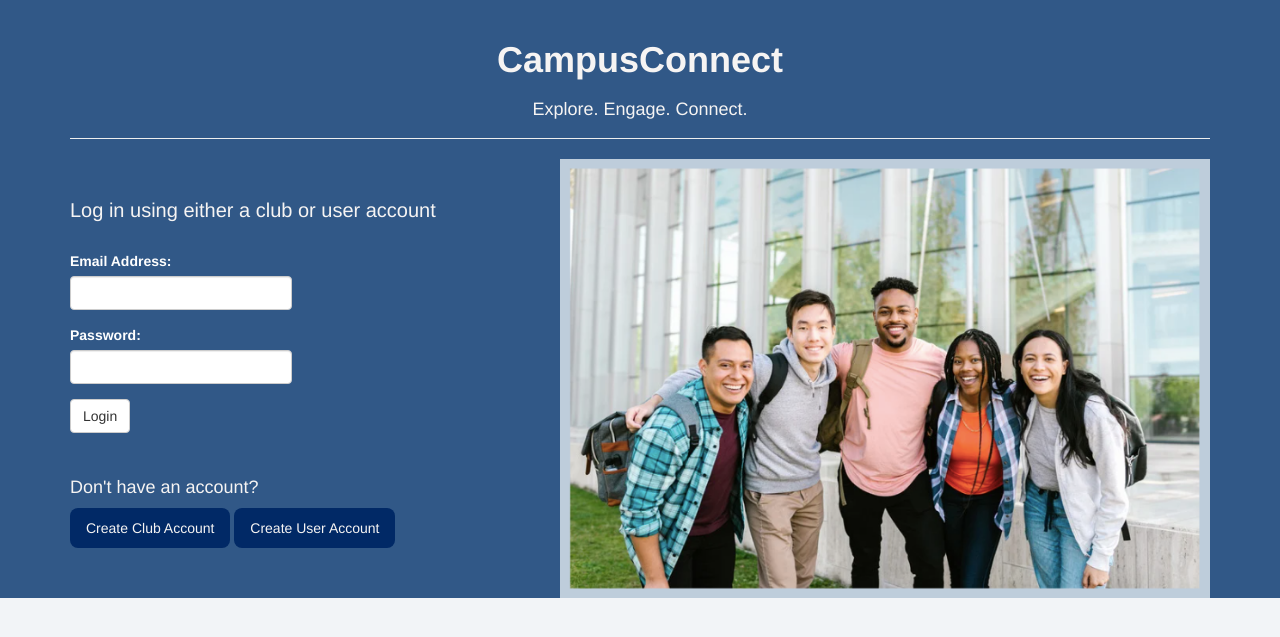
After one commit to ECE444-2023Fall/project-1-web-application-design-group20-commitcartel, a Flask app: page /login in a window 1280 px wide. The commit adds this page. Shown: the top 637 px of the page. Run offline with Flask 3, Linux system fonts and the light colour scheme; some libraries are stand-ins or nearby versions.

Commit message:
Created UI for login page, modified links in create_club.html and create_user_account.html to correctly link to login page (#68)
* Created UI for login page, modified links in create_club.html and create_user_account.html to correctly link to login page

* Added CSS into seperate file

---------

Co-authored-by: arafatsyed <55632837+arafatsyed@users.noreply.github.com>

```diff
--- a/routes/user_auth_routes.py
+++ b/routes/user_auth_routes.py
@@ -30,7 +30,7 @@ def login():
                 session['is_user'] = True
                 session['user_id'] = str(user_data['_id'])
                 # Redirect to where needed
-                return redirect(url_for('/explore'))
+                return redirect(url_for('explore'))
 
         success, club_data = get_data_one("Clubs", {"email": email}, {'_id': 1, 'email': 1, 'password': 1})
 
--- a/static/style.css
+++ b/static/style.css
@@ -103,6 +103,43 @@ html{
     display: block;
 }
 
+.help-block {color: #ffffff !important;}
+
+.control-label {color: #ffffff !important;}
+
+.alignright {float: right;}
+
+.button-1 {
+    background-color: #012966;
+    border-radius: 8px;
+    border-style: none;
+    box-sizing: border-box;
+    color: #FFFFFF;
+    cursor: pointer;
+    display: inline-block;
+    font-family: "Haas Grot Text R Web", "Helvetica Neue", Helvetica, Arial, sans-serif;
+    font-size: 14px;
+    font-weight: 500;
+    height: 40px;
+    line-height: 20px;
+    list-style: none;
+    margin: 0;
+    outline: none;
+    padding: 10px 16px;
+    position: relative;
+    text-align: center;
+    text-decoration: none;
+    transition: color 100ms;
+    vertical-align: baseline;
+    user-select: none;
+    -webkit-user-select: none;
+    touch-action: manipulation;
+}
+
+.button-1:hover,
+.button-1:focus {
+background-color: #19345d;
+=======
 /* homepage */
 
 .home_main_image_wrapper{
--- a/templates/base2.html
+++ b/templates/base2.html
@@ -6,6 +6,8 @@
 {{ super() }}
 <link rel="shortcut icon" href="{{ url_for('static', filename='favicon.ico') }}" type="image/x-icon">
 <link rel="icon" href="{{ url_for('static', filename='favicon.ico') }}" type="image/x-icon">
+<link rel="stylesheet" href="{{ url_for('static', filename='style.css') }}">
+
 {% endblock %}
 
 
--- a/templates/create_club.html
+++ b/templates/create_club.html
@@ -1,9 +1,7 @@
-<!-- This is a temporary file to be updated to match UI designs later -->
-
 {% extends "base2.html" %}
 {% import "bootstrap/wtf.html" as wtf %}
 
-{% block title %}Flasky{% endblock %}
+{% block title %}CampusConnect: Create Club{% endblock %}
 
 {% block page_content %}
 
@@ -22,6 +20,6 @@
 
 <center><label style="color:#f6f4f3;"> {{ wtf.quick_form(form) }} </label></center>
 <br>
-<center><p>Already have an account? <u><a href="http://127.0.0.1:5001/" style="color:#f6f4f3;"> Log in</a></u></p></center>
+<center><p>Already have an account? <u><a href="/login" style="color:#f6f4f3;"> Log in</a></u></p></center>
 
 {% endblock %}
--- a/templates/create_user_account.html
+++ b/templates/create_user_account.html
@@ -1,7 +1,7 @@
 {% extends "base2.html" %}
 {% import "bootstrap/wtf.html" as wtf %}
 
-{% block title %}Flasky{% endblock %}
+{% block title %}CampusConnect: Create User{% endblock %}
 
 {% block page_content %}
 
@@ -19,5 +19,5 @@
 </div>
 <center><label style="color:#f6f4f3;"> {{ wtf.quick_form(form) }} </label></center>
 <br>
-<center><p>Already have an account? <u><a href="{{ url_for('explore') }}" style="color:#f6f4f3;">Log in</a></u></p></center>
+<center><p>Already have an account? <u><a href="/login" style="color:#f6f4f3;">Log in</a></u></p></center>
 {% endblock %}
--- /dev/null
+++ b/templates/login.html
@@ -0,0 +1,39 @@
+{% extends "base2.html" %}
+{% import "bootstrap/wtf.html" as wtf %}
+
+{% block title %}CampusConnect: Login{% endblock %}
+
+{% block page_content %}
+
+<style>
+    body {background-color: #315887;}
+    h1   {color: #f6f4f3;}
+    h2   {
+        color: #f6f4f3;
+        font-size: 20px;
+        }
+    h3   {
+        color: #f6f4f3;
+        font-size: 18px;
+        }
+    p    {
+        color: #f6f4f3;
+    }
+</style>
+
+<div class="page-header">
+    <h1><strong><center>CampusConnect</center></strong></h1>
+    <center><h3>Explore. Engage. Connect.</h3></center>
+</div>
+
+<img class="alignright" src= "{{url_for('static', filename='/UofTStudents.jpeg')}}" width="650" >
+<br>
+<h2>Log in using either a club or user account</h2>
+<br>
+<label style="color:#f6f4f3;"> {{ wtf.quick_form(form) }} </label>
+<br>
+<br>
+<h3>Don't have an account? </h3>
+<button class="button-1" role="button"><a href="/create_club"><p>Create Club Account</p></a></button> <button class="button-1" role="button"><a href="/create_user_account"><p>Create User Account</p></a></button>
+
+{% endblock %}
```
Also changed, not shown: static/UofTStudents.jpeg (added).
